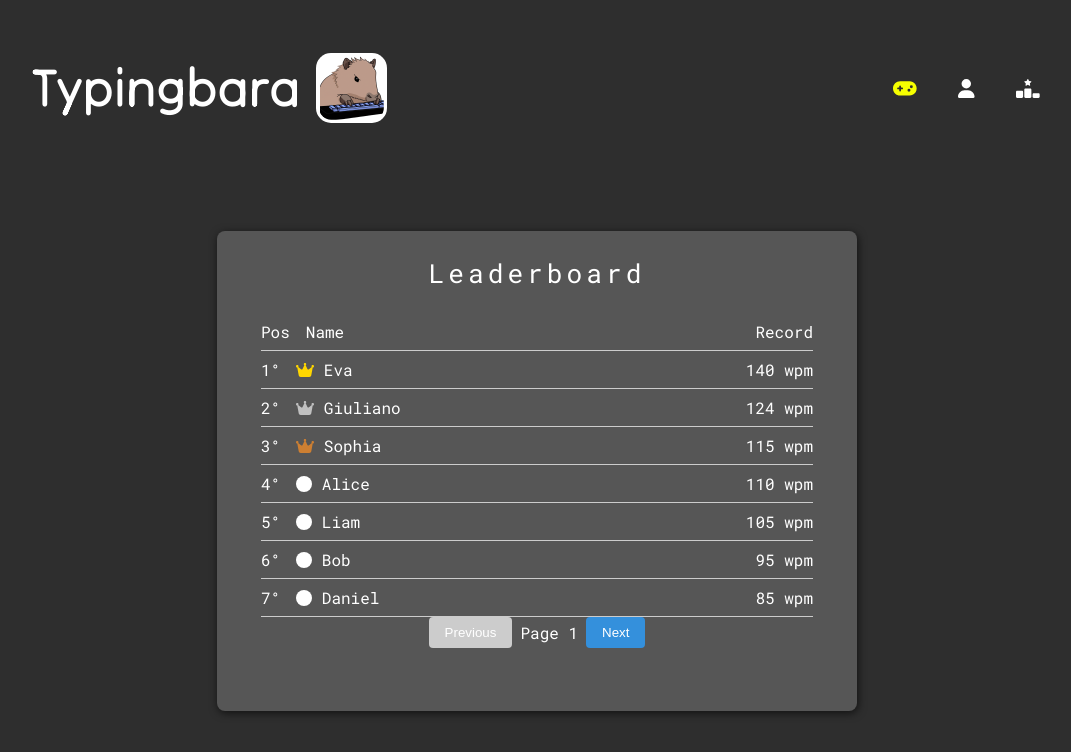
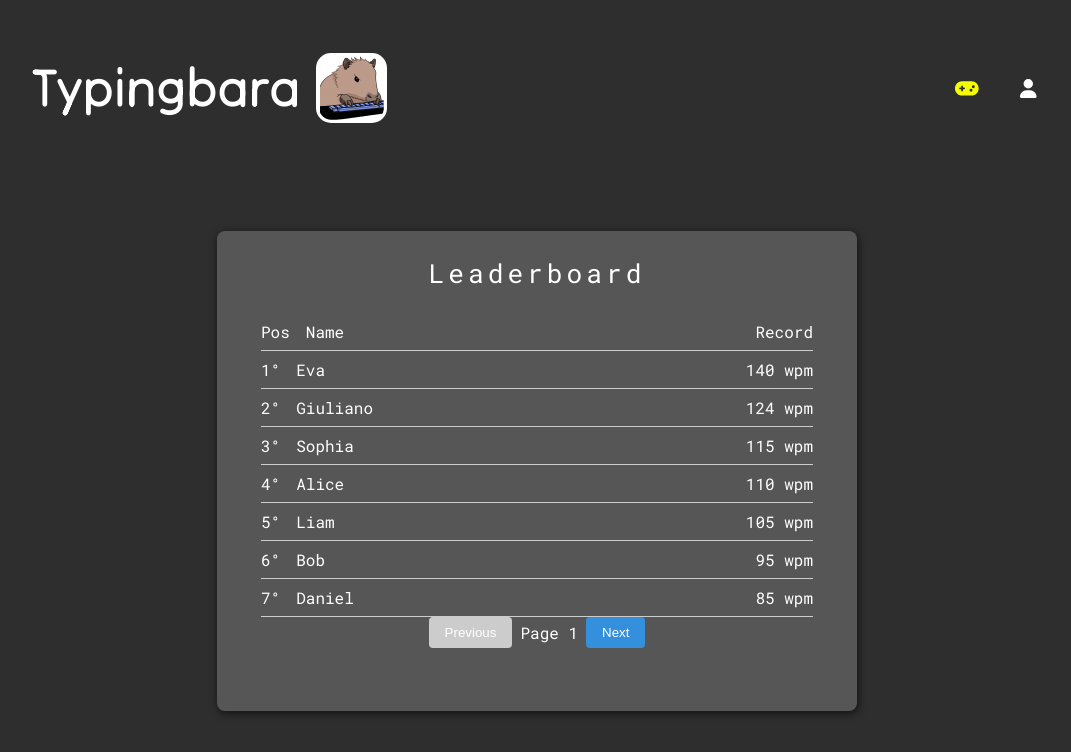
Before and after one commit to giulianomaradei/Typingbara-front, a Nuxt app: page /Leaderboard in a window 1280 px wide. Shown: the top 752 px of the page, without its empty margins (103-1174 px from the left). Built offline with nearby package versions, Linux system fonts and the light colour scheme.

Commit message:
Revert "<FEAT> Leaderboard page"
This reverts commit 8ee6349bb157e584af3fb26106bc949774c53e20.

```diff
--- a/assets/app.css
+++ b/assets/app.css
@@ -57,7 +57,7 @@ body {
     box-shadow: 1px 2px 8px rgba(0, 0, 0, 0.65);
 
     margin: 6rem auto 8.1rem auto;
-    max-width: 90vw;
+    max-width: 80%;
 }
 
 .card-content {
--- a/layouts/default.vue
+++ b/layouts/default.vue
@@ -7,18 +7,13 @@
             </div>
             <div class="options">
                 <div class="button">
-                    <div class="tooltip">Mystery</div>
-                    <font-awesome-icon class="iconButton multiplayer-icon" :icon="['fas', 'gamepad']" />
+                    <div class="tooltip">Multiplayer</div>
+                    <font-awesome-icon class="iconButton multiplayer-icon" :icon="faGamepad" />
                 </div>
                 <div class="button">
                     <div class="tooltip">Profile</div>
-                    <font-awesome-icon class="iconButton" @click="$router.push('/login')" :icon="['fas', 'user']" />
+                    <font-awesome-icon class="iconButton" @click="$router.push('/login')" :icon="faUser" />
                 </div>
-                <div class="button">
-                    <div class="tooltip">Leaderboard</div>
-                    <font-awesome-icon class="iconButton" @click="$router.push('/leaderboard')" :icon="['fas', 'ranking-star']" />
-                </div>
-
 
             </div>
         </div>
@@ -31,6 +26,7 @@
 </template>
 
 <script setup>
+    import { faUser, faGamepad } from '@fortawesome/free-solid-svg-icons';
 </script>
 
 <style lang="css" scoped>
--- a/plugins/fontawesome.js
+++ b/plugins/fontawesome.js
@@ -1,15 +1,14 @@
 // For Nuxt 3
 import { library, config } from '@fortawesome/fontawesome-svg-core'
 import { FontAwesomeIcon } from '@fortawesome/vue-fontawesome'
-///import { faEye, faEyeSlash, faUser, faCog, faRotate, faGamepad, faCrown, faRankingStar, faCircle, faR } from '@fortawesome/free-solid-svg-icons';
-import { fas } from '@fortawesome/free-solid-svg-icons'
+import { faEye, faEyeSlash, faUser, faCog, faRotate, faGamepad } from '@fortawesome/free-solid-svg-icons';
 
+// This is important, we are going to let Nuxt worry about the CSS
 config.autoAddCss = false
 
 // You can add your icons directly in this plugin. See other examples for how you
 // can add other styles or just individual icons.
-//library.add(faEye, faEyeSlash, faUser, faCog, faRotate, faGamepad, faCrown, faRankingStar, far);
-library.add(fas)
+library.add(faEye, faEyeSlash, faUser, faCog, faRotate, faGamepad);
 
 export default defineNuxtPlugin((nuxtApp) => {
   nuxtApp.vueApp.component('font-awesome-icon', FontAwesomeIcon, {})
```
